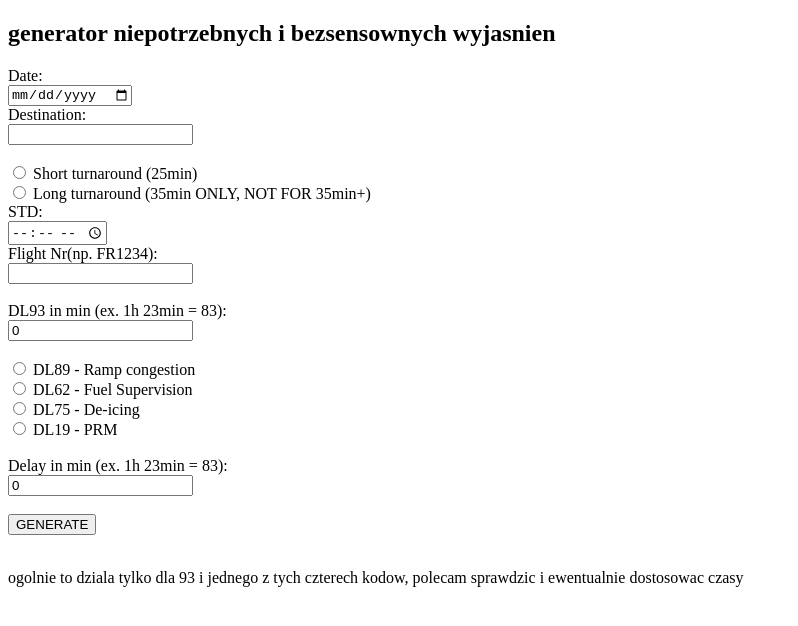
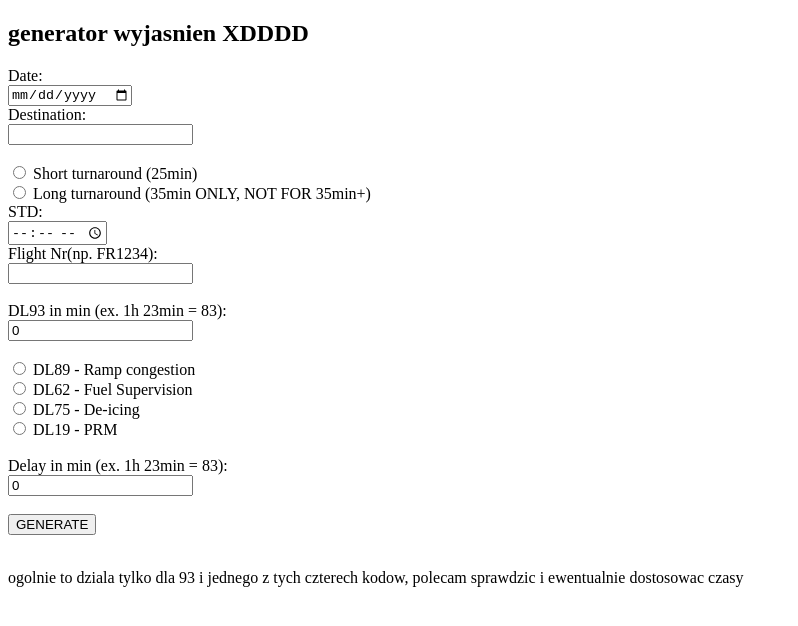
Before and after one commit to Sebenicz/Sebenicz.github.io, a plain HTML site: page index.html in a window 1280 px wide. Shown: the whole page, without its empty margins (0-798 px from the left). Drawn offline with Linux system fonts and the light colour scheme.

Commit message:
Header cosmetics

```diff
--- a/index.html
+++ b/index.html
@@ -2,7 +2,7 @@
 <html>
 <body>
 
-<h2>generator niepotrzebnych i bezsensownych wyjasnien</h2>
+<h2>generator wyjasnien XDDDD</h2>
 
 
   <label for="flightDate">Date:</label><br>
```
